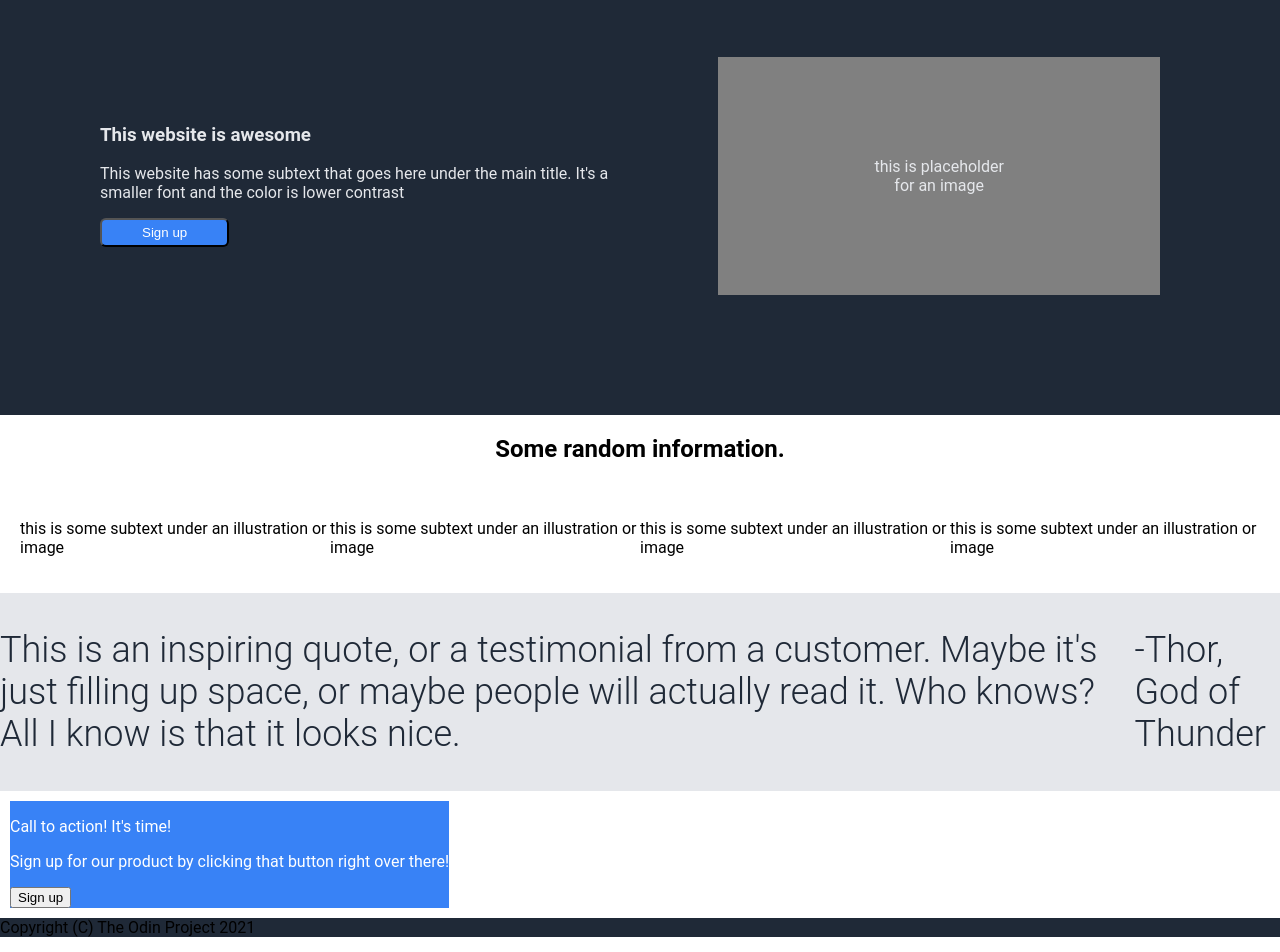
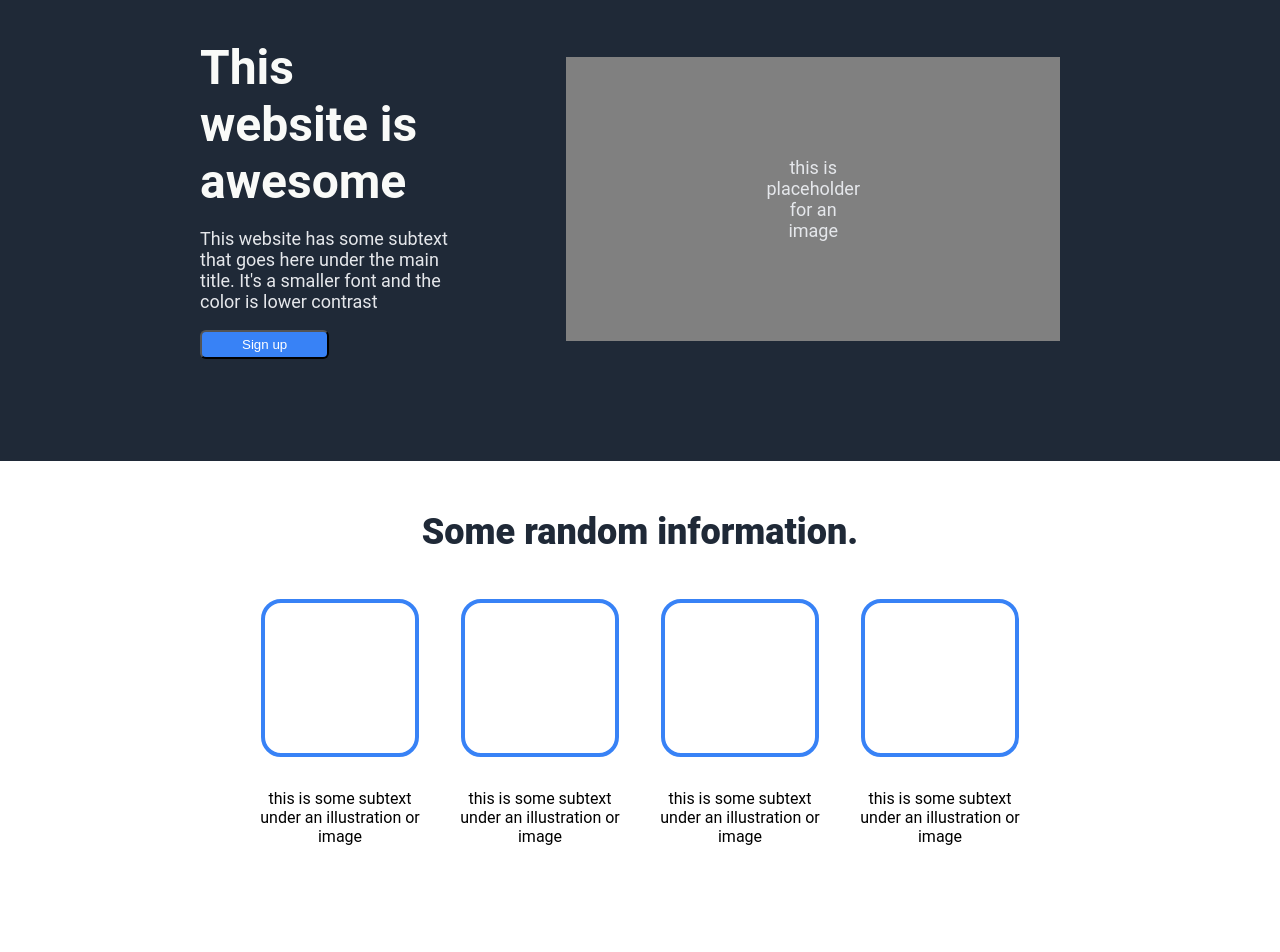
Before and after one commit to elianadu/odin-landing-page, a plain HTML site: page index.html in a window 1280 px wide. Shown: the part 100-1052 px from the top of the page. Drawn offline with Linux system fonts and the light colour scheme.

Commit message:
fix: finish TOP landing page project!

```diff
--- a/index.html
+++ b/index.html
@@ -55,14 +55,16 @@
           it's just filling up space, or maybe people will actually read it. Who
           knows? All I know is that it looks nice.
         </p>
-        <p>-Thor, God of Thunder</p>
+        <p class="speaker">-Thor, God of Thunder</p>
       </section>
       <section class="part-four">
         <div class="text">
-          <p>Call to action! It's time!</p>
-          <p>
-            Sign up for our product by clicking that button right over there!
-          </p>
+          <div class="inside-text">
+            <p class="call">Call to action! It's time!</p>
+            <p>
+              Sign up for our product by clicking that button right over there!
+            </p>
+          </div>
           <button>Sign up</button>
         </div>
       </section>
--- a/style.css
+++ b/style.css
@@ -8,6 +8,7 @@ body {
 
 nav{
     background-color: #1F2937;
+    padding: 0px 200px 0px 160px;
 }
 
 nav ul{
@@ -43,13 +44,20 @@ nav ul div {
     align-items: center;
     gap: 80px;
     color: #e5e7eb;
+    font-size: 18px;
     background-color: #1F2937;
-    padding: 40px 100px 100px;
+    padding: 40px 200px 100px;
+}
+
+.part-one h1 {
+    color: #F9FAF8;
+    font-size: 48px;
+    margin: 0px;
 }
 
 .part-one > p {
     margin: 20px;
-    padding: 100px 150px;
+    padding: 100px 200px;
     background-color: grey;
     text-align: center;
 }
@@ -66,30 +74,93 @@ nav ul div {
     flex-direction: column;
     justify-content: space-between; /* hm */
     align-items: center;
+    padding: 20px 250px 100px;
+}
+
+.part-two h2 {
+    color: #1f2937;
+    font-size: 36px;
+    font-weight: 900;
 }
 
 .part-two .boxes{
     display: flex;
-    margin: 20px;
+    justify-content: space-between;
+    align-items: center;
+    text-align: center;
+    gap: 20px;
+}
+
+.box{
+    display: flex;
+    flex-direction: column;
+    justify-content: space-between;
+    align-items: center;
+    text-align: center;
+}
+
+
+.blue-box {
+    border: 4px solid #3882f6;
+    border-radius: 20px;
+    width: 150px;
+    height: 150px;
 }
 
 .part-three {
     display: flex;
+    flex-direction: column;
     background-color: #e5e7eb;
+    padding: 100px 350px;
+}
+
+.part-three .big-quote{
     font-size: 36px;
     color: #1F2937;
     font-weight: 300;
+    font-style: italic;
+    margin: 0;
+    padding: 0;
+}
+
+.part-three .speaker {
+    text-align: right;
+    color: #1F2937;
+    font-weight: 700;
+    margin: 0;
+    padding: 0;
 }
 
 .part-four {
     display: flex;
+    justify-content: center;
+    align-items: center;
     color: white;
-    padding: 10px;
+    padding: 80px;
 }
 
 .part-four .text {
     background-color: #3882f6;
+    display: flex;
+    justify-content: space-between;
+    align-items: center;
+    padding: 20px 100px;
+    gap: 50px;
 }
+
+.call {
+    font-weight: 900;
+    font-size: 22px;
+}
+
+.part-four button {
+    background-color: #3882f6;
+    color: white;
+    border: 2px solid white;
+    border-radius: 6px;
+    padding: 5px 30px;
+}
+
 
 footer {
     background-color: #1F2937;
```
